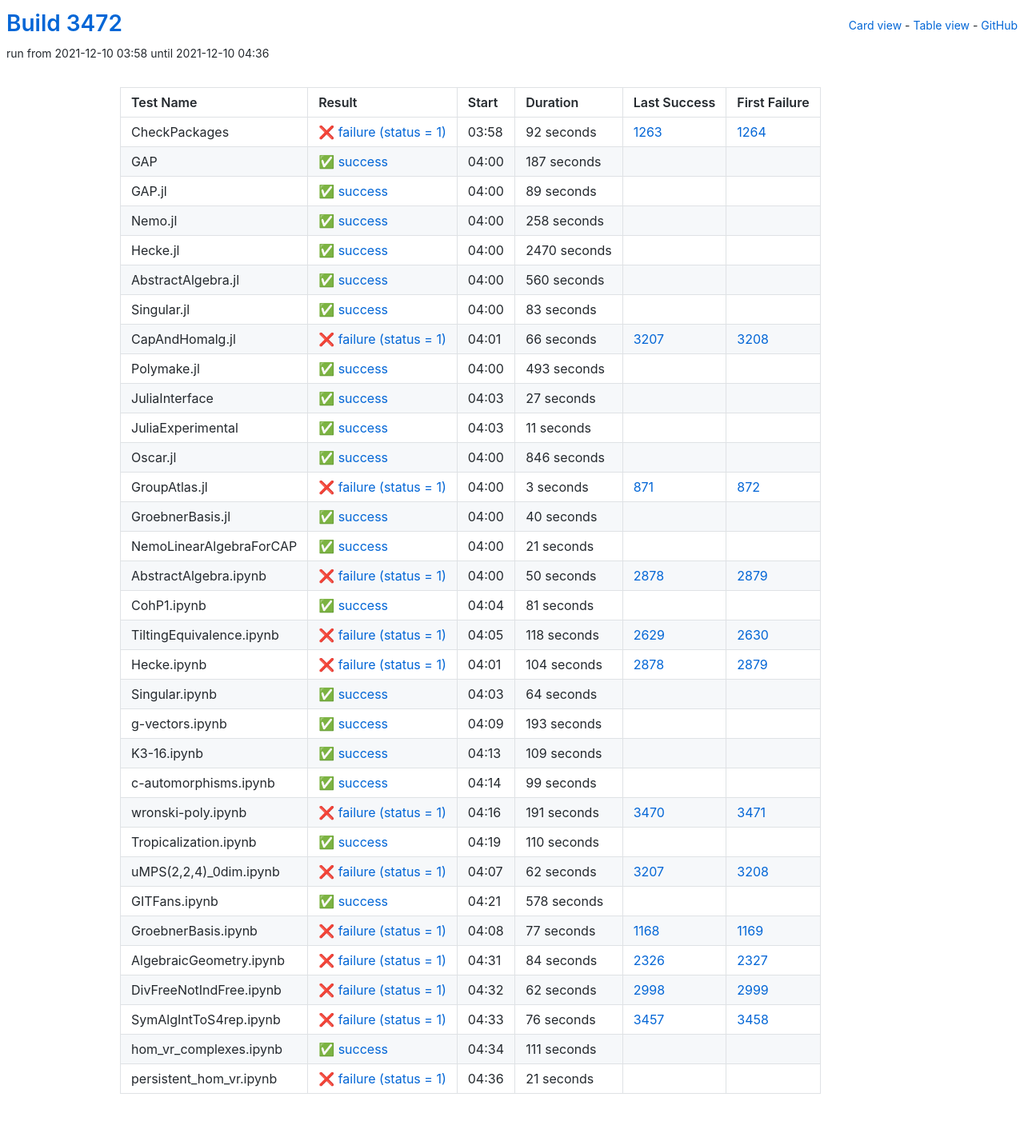
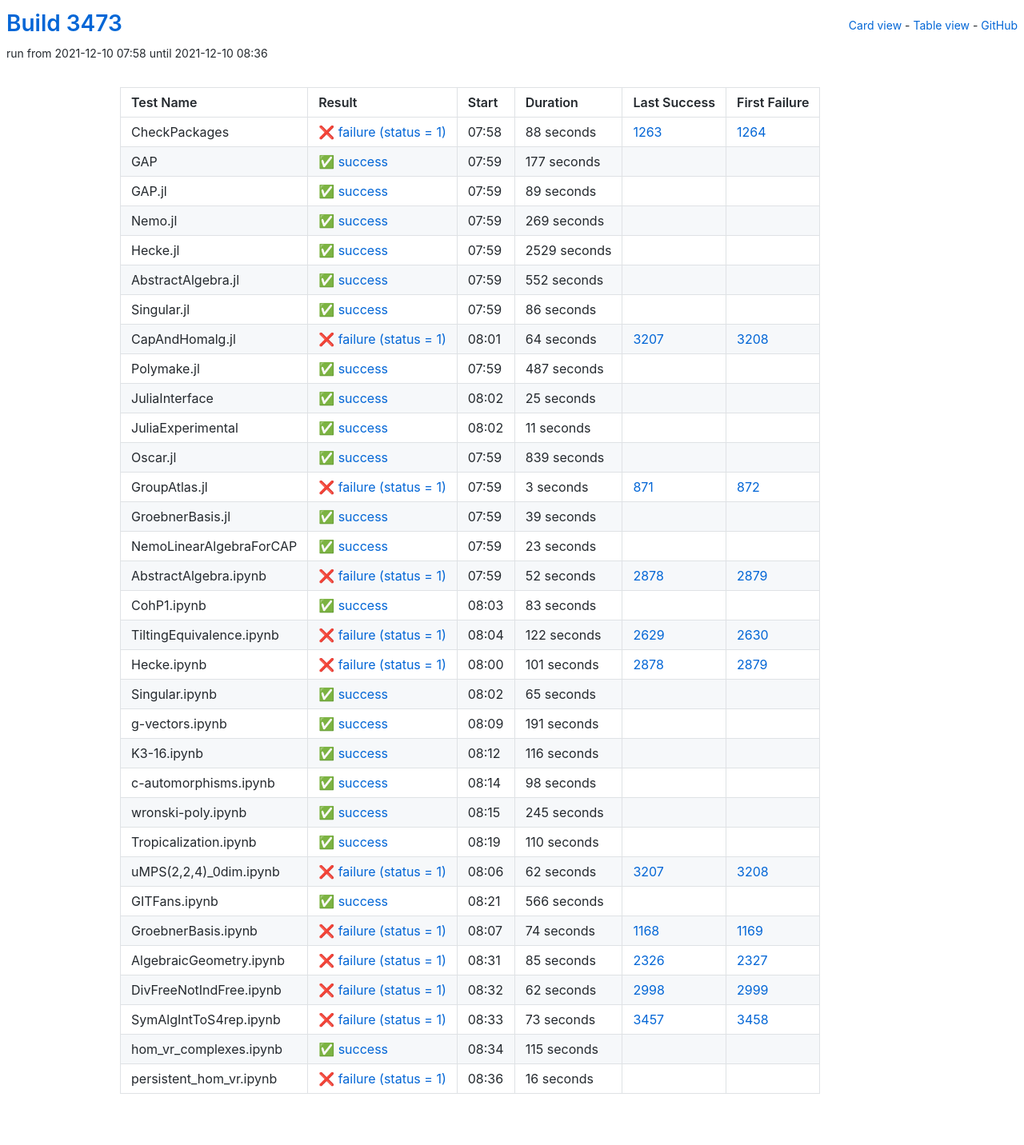
Before and after one commit to oscar-system/oscar-ci-status-stable, a Jekyll site: the page built from table.html, in a window 1280 px wide. Shown: the whole page at 80% size. Built offline with Jekyll 4.4.1, drawn with Linux system fonts in a browser that asks for light colours.

Commit message:
Build #3473

```diff
--- a/_data/ci.yml
+++ b/_data/ci.yml
@@ -1,6 +1,6 @@
 ---
-build: 3472
-build_url: https://oscarci.mathematik.uni-kl.de/job/oscar-stable/3472/
+build: 3473
+build_url: https://oscarci.mathematik.uni-kl.de/job/oscar-stable/3473/
 job: oscar-stable
 organization: oscar-system
 repo: oscar-ci-status-stable
@@ -8,32 +8,32 @@ repourl: https://github.com/oscar-system/oscar-ci-status-stable
 tests:
 - name: CheckPackages
   id: checkpackages
-  log: https://oscarci.mathematik.uni-kl.de/job/oscar-stable/3472/artifact/logs/build-3472/CheckPackages.log
-  start: 2021-12-10 03:58
+  log: https://oscarci.mathematik.uni-kl.de/job/oscar-stable/3473/artifact/logs/build-3473/CheckPackages.log
+  start: 2021-12-10 07:58
   success: false
   exitcode: 1
   status: failure
-  duration: 92
+  duration: 88
   last_success: 1263
   last_success_url: https://oscarci.mathematik.uni-kl.de/job/oscar-stable/1263/
   first_failure: 1264
   first_failure_url: https://oscarci.mathematik.uni-kl.de/job/oscar-stable/1264/
 - name: GAP
   id: gap
-  log: https://oscarci.mathematik.uni-kl.de/job/oscar-stable/3472/artifact/logs/build-3472/GAP.log
-  start: 2021-12-10 04:00
+  log: https://oscarci.mathematik.uni-kl.de/job/oscar-stable/3473/artifact/logs/build-3473/GAP.log
+  start: 2021-12-10 07:59
   success: true
   exitcode: 0
   status: success
-  duration: 187
+  duration: 177
   last_success: false
   last_success_url:
   first_failure: false
   first_failure_url:
 - name: GAP.jl
   id: gap-jl
-  log: https://oscarci.mathematik.uni-kl.de/job/oscar-stable/3472/artifact/logs/build-3472/GAP.jl.log
-  start: 2021-12-10 04:00
+  log: https://oscarci.mathematik.uni-kl.de/job/oscar-stable/3473/artifact/logs/build-3473/GAP.jl.log
+  start: 2021-12-10 07:59
   success: true
   exitcode: 0
   status: success
@@ -44,92 +44,92 @@ tests:
   first_failure_url:
 - name: Nemo.jl
   id: nemo-jl
-  log: https://oscarci.mathematik.uni-kl.de/job/oscar-stable/3472/artifact/logs/build-3472/Nemo.jl.log
-  start: 2021-12-10 04:00
+  log: https://oscarci.mathematik.uni-kl.de/job/oscar-stable/3473/artifact/logs/build-3473/Nemo.jl.log
+  start: 2021-12-10 07:59
   success: true
   exitcode: 0
   status: success
-  duration: 258
+  duration: 269
   last_success: false
   last_success_url:
   first_failure: false
   first_failure_url:
 - name: Hecke.jl
   id: hecke-jl
-  log: https://oscarci.mathematik.uni-kl.de/job/oscar-stable/3472/artifact/logs/build-3472/Hecke.jl.log
-  start: 2021-12-10 04:00
+  log: https://oscarci.mathematik.uni-kl.de/job/oscar-stable/3473/artifact/logs/build-3473/Hecke.jl.log
+  start: 2021-12-10 07:59
   success: true
   exitcode: 0
   status: success
-  duration: 2470
+  duration: 2529
   last_success: false
   last_success_url:
   first_failure: false
   first_failure_url:
 - name: AbstractAlgebra.jl
   id: abstractalgebra-jl
-  log: https://oscarci.mathematik.uni-kl.de/job/oscar-stable/3472/artifact/logs/build-3472/AbstractAlgebra.jl.log
-  start: 2021-12-10 04:00
+  log: https://oscarci.mathematik.uni-kl.de/job/oscar-stable/3473/artifact/logs/build-3473/AbstractAlgebra.jl.log
+  start: 2021-12-10 07:59
   success: true
   exitcode: 0
   status: success
-  duration: 560
+  duration: 552
   last_success: false
   last_success_url:
   first_failure: false
   first_failure_url:
 - name: Singular.jl
   id: singular-jl
-  log: https://oscarci.mathematik.uni-kl.de/job/oscar-stable/3472/artifact/logs/build-3472/Singular.jl.log
-  start: 2021-12-10 04:00
+  log: https://oscarci.mathematik.uni-kl.de/job/oscar-stable/3473/artifact/logs/build-3473/Singular.jl.log
+  start: 2021-12-10 07:59
   success: true
   exitcode: 0
   status: success
-  duration: 83
+  duration: 86
   last_success: false
   last_success_url:
   first_failure: false
   first_failure_url:
 - name: CapAndHomalg.jl
   id: capandhomalg-jl
-  log: https://oscarci.mathematik.uni-kl.de/job/oscar-stable/3472/artifact/logs/build-3472/CapAndHomalg.jl.log
-  start: 2021-12-10 04:01
+  log: https://oscarci.mathematik.uni-kl.de/job/oscar-stable/3473/artifact/logs/build-3473/CapAndHomalg.jl.log
+  start: 2021-12-10 08:01
   success: false
   exitcode: 1
   status: failure
-  duration: 66
+  duration: 64
   last_success: 3207
   last_success_url: https://oscarci.mathematik.uni-kl.de/job/oscar-stable/3207/
   first_failure: 3208
   first_failure_url: https://oscarci.mathematik.uni-kl.de/job/oscar-stable/3208/
 - name: Polymake.jl
   id: polymake-jl
-  log: https://oscarci.mathematik.uni-kl.de/job/oscar-stable/3472/artifact/logs/build-3472/Polymake.jl.log
-  start: 2021-12-10 04:00
+  log: https://oscarci.mathematik.uni-kl.de/job/oscar-stable/3473/artifact/logs/build-3473/Polymake.jl.log
+  start: 2021-12-10 07:59
   success: true
   exitcode: 0
   status: success
-  duration: 493
+  duration: 487
   last_success: false
   last_success_url:
   first_failure: false
   first_failure_url:
 - name: JuliaInterface
   id: juliainterface
-  log: https://oscarci.mathematik.uni-kl.de/job/oscar-stable/3472/artifact/logs/build-3472/JuliaInterface.log
-  start: 2021-12-10 04:03
+  log: https://oscarci.mathematik.uni-kl.de/job/oscar-stable/3473/artifact/logs/build-3473/JuliaInterface.log
+  start: 2021-12-10 08:02
   success: true
   exitcode: 0
   status: success
-  duration: 27
+  duration: 25
   last_success: false
   last_success_url:
   first_failure: false
   first_failure_url:
 - name: JuliaExperimental
   id: juliaexperimental
-  log: https://oscarci.mathematik.uni-kl.de/job/oscar-stable/3472/artifact/logs/build-3472/JuliaExperimental.log
-  start: 2021-12-10 04:03
+  log: https://oscarci.mathematik.uni-kl.de/job/oscar-stable/3473/artifact/logs/build-3473/JuliaExperimental.log
+  start: 2021-12-10 08:02
   success: true
   exitcode: 0
   status: success
@@ -140,20 +140,20 @@ tests:
   first_failure_url:
 - name: Oscar.jl
   id: oscar-jl
-  log: https://oscarci.mathematik.uni-kl.de/job/oscar-stable/3472/artifact/logs/build-3472/Oscar.jl.log
-  start: 2021-12-10 04:00
+  log: https://oscarci.mathematik.uni-kl.de/job/oscar-stable/3473/artifact/logs/build-3473/Oscar.jl.log
+  start: 2021-12-10 07:59
   success: true
   exitcode: 0
   status: success
-  duration: 846
+  duration: 839
   last_success: false
   last_success_url:
   first_failure: false
   first_failure_url:
 - name: GroupAtlas.jl
   id: groupatlas-jl
-  log: https://oscarci.mathematik.uni-kl.de/job/oscar-stable/3472/artifact/logs/build-3472/GroupAtlas.jl.log
-  start: 2021-12-10 04:00
+  log: https://oscarci.mathematik.uni-kl.de/job/oscar-stable/3473/artifact/logs/build-3473/GroupAtlas.jl.log
+  start: 2021-12-10 07:59
   success: false
   exitcode: 1
   status: failure
@@ -164,140 +164,140 @@ tests:
   first_failure_url: https://oscarci.mathematik.uni-kl.de/job/oscar-stable/872/
 - name: GroebnerBasis.jl
   id: groebnerbasis-jl
-  log: https://oscarci.mathematik.uni-kl.de/job/oscar-stable/3472/artifact/logs/build-3472/GroebnerBasis.jl.log
-  start: 2021-12-10 04:00
+  log: https://oscarci.mathematik.uni-kl.de/job/oscar-stable/3473/artifact/logs/build-3473/GroebnerBasis.jl.log
+  start: 2021-12-10 07:59
   success: true
   exitcode: 0
   status: success
-  duration: 40
+  duration: 39
   last_success: false
   last_success_url:
   first_failure: false
   first_failure_url:
 - name: NemoLinearAlgebraForCAP
   id: nemolinearalgebraforcap
-  log: https://oscarci.mathematik.uni-kl.de/job/oscar-stable/3472/artifact/logs/build-3472/NemoLinearAlgebraForCAP.log
-  start: 2021-12-10 04:00
+  log: https://oscarci.mathematik.uni-kl.de/job/oscar-stable/3473/artifact/logs/build-3473/NemoLinearAlgebraForCAP.log
+  start: 2021-12-10 07:59
   success: true
   exitcode: 0
   status: success
-  duration: 21
+  duration: 23
   last_success: false
   last_success_url:
   first_failure: false
   first_failure_url:
 - name: AbstractAlgebra.ipynb
   id: abstractalgebra-ipynb
-  log: https://oscarci.mathematik.uni-kl.de/job/oscar-stable/3472/artifact/logs/build-3472/AbstractAlgebra.ipynb.log
-  start: 2021-12-10 04:00
+  log: https://oscarci.mathematik.uni-kl.de/job/oscar-stable/3473/artifact/logs/build-3473/AbstractAlgebra.ipynb.log
+  start: 2021-12-10 07:59
   success: false
   exitcode: 1
   status: failure
-  duration: 50
+  duration: 52
   last_success: 2878
   last_success_url: https://oscarci.mathematik.uni-kl.de/job/oscar-stable/2878/
   first_failure: 2879
   first_failure_url: https://oscarci.mathematik.uni-kl.de/job/oscar-stable/2879/
 - name: CohP1.ipynb
   id: cohp1-ipynb
-  log: https://oscarci.mathematik.uni-kl.de/job/oscar-stable/3472/artifact/logs/build-3472/CohP1.ipynb.log
-  start: 2021-12-10 04:04
+  log: https://oscarci.mathematik.uni-kl.de/job/oscar-stable/3473/artifact/logs/build-3473/CohP1.ipynb.log
+  start: 2021-12-10 08:03
   success: true
   exitcode: 0
   status: success
-  duration: 81
+  duration: 83
   last_success: false
   last_success_url:
   first_failure: false
   first_failure_url:
 - name: TiltingEquivalence.ipynb
   id: tiltingequivalence-ipynb
-  log: https://oscarci.mathematik.uni-kl.de/job/oscar-stable/3472/artifact/logs/build-3472/TiltingEquivalence.ipynb.log
-  start: 2021-12-10 04:05
+  log: https://oscarci.mathematik.uni-kl.de/job/oscar-stable/3473/artifact/logs/build-3473/TiltingEquivalence.ipynb.log
+  start: 2021-12-10 08:04
   success: false
   exitcode: 1
   status: failure
-  duration: 118
+  duration: 122
   last_success: 2629
   last_success_url: https://oscarci.mathematik.uni-kl.de/job/oscar-stable/2629/
   first_failure: 2630
   first_failure_url: https://oscarci.mathematik.uni-kl.de/job/oscar-stable/2630/
 - name: Hecke.ipynb
   id: hecke-ipynb
-  log: https://oscarci.mathematik.uni-kl.de/job/oscar-stable/3472/artifact/logs/build-3472/Hecke.ipynb.log
-  start: 2021-12-10 04:01
+  log: https://oscarci.mathematik.uni-kl.de/job/oscar-stable/3473/artifact/logs/build-3473/Hecke.ipynb.log
+  start: 2021-12-10 08:00
   success: false
   exitcode: 1
   status: failure
-  duration: 104
+  duration: 101
   last_success: 2878
   last_success_url: https://oscarci.mathematik.uni-kl.de/job/oscar-stable/2878/
   first_failure: 2879
   first_failure_url: https://oscarci.mathematik.uni-kl.de/job/oscar-stable/2879/
 - name: Singular.ipynb
   id: singular-ipynb
-  log: https://oscarci.mathematik.uni-kl.de/job/oscar-stable/3472/artifact/logs/build-3472/Singular.ipynb.log
-  start: 2021-12-10 04:03
+  log: https://oscarci.mathematik.uni-kl.de/job/oscar-stable/3473/artifact/logs/build-3473/Singular.ipynb.log
+  start: 2021-12-10 08:02
   success: true
   exitcode: 0
   status: success
-  duration: 64
+  duration: 65
   last_success: false
   last_success_url:
   first_failure: false
   first_failure_url:
 - name: g-vectors.ipynb
   id: g-vectors-ipynb
-  log: https://oscarci.mathematik.uni-kl.de/job/oscar-stable/3472/artifact/logs/build-3472/g-vectors.ipynb.log
-  start: 2021-12-10 04:09
+  log: https://oscarci.mathematik.uni-kl.de/job/oscar-stable/3473/artifact/logs/build-3473/g-vectors.ipynb.log
+  start: 2021-12-10 08:09
   success: true
   exitcode: 0
   status: success
-  duration: 193
+  duration: 191
   last_success: false
   last_success_url:
   first_failure: false
   first_failure_url:
 - name: K3-16.ipynb
   id: k3-16-ipynb
-  log: https://oscarci.mathematik.uni-kl.de/job/oscar-stable/3472/artifact/logs/build-3472/K3-16.ipynb.log
-  start: 2021-12-10 04:13
+  log: https://oscarci.mathematik.uni-kl.de/job/oscar-stable/3473/artifact/logs/build-3473/K3-16.ipynb.log
+  start: 2021-12-10 08:12
   success: true
   exitcode: 0
   status: success
-  duration: 109
+  duration: 116
   last_success: false
   last_success_url:
   first_failure: false
   first_failure_url:
 - name: c-automorphisms.ipynb
   id: c-automorphisms-ipynb
-  log: https://oscarci.mathematik.uni-kl.de/job/oscar-stable/3472/artifact/logs/build-3472/c-automorphisms.ipynb.log
-  start: 2021-12-10 04:14
+  log: https://oscarci.mathematik.uni-kl.de/job/oscar-stable/3473/artifact/logs/build-3473/c-automorphisms.ipynb.log
+  start: 2021-12-10 08:14
   success: true
   exitcode: 0
   status: success
-  duration: 99
+  duration: 98
   last_success: false
   last_success_url:
   first_failure: false
   first_failure_url:
 - name: wronski-poly.ipynb
   id: wronski-poly-ipynb
-  log: https://oscarci.mathematik.uni-kl.de/job/oscar-stable/3472/artifact/logs/build-3472/wronski-poly.ipynb.log
-  start: 2021-12-10 04:16
-  success: false
-  exitcode: 1
-  status: failure
-  duration: 191
-  last_success: 3470
-  last_success_url: https://oscarci.mathematik.uni-kl.de/job/oscar-stable/3470/
-  first_failure: 3471
-  first_failure_url: https://oscarci.mathematik.uni-kl.de/job/oscar-stable/3471/
+  log: https://oscarci.mathematik.uni-kl.de/job/oscar-stable/3473/artifact/logs/build-3473/wronski-poly.ipynb.log
+  start: 2021-12-10 08:15
+  success: true
+  exitcode: 0
+  status: success
+  duration: 245
+  last_success: false
+  last_success_url:
+  first_failure: false
+  first_failure_url:
 - name: Tropicalization.ipynb
   id: tropicalization-ipynb
-  log: https://oscarci.mathematik.uni-kl.de/job/oscar-stable/3472/artifact/logs/build-3472/Tropicalization.ipynb.log
-  start: 2021-12-10 04:19
+  log: https://oscarci.mathematik.uni-kl.de/job/oscar-stable/3473/artifact/logs/build-3473/Tropicalization.ipynb.log
+  start: 2021-12-10 08:19
   success: true
   exitcode: 0
   status: success
@@ -308,8 +308,8 @@ tests:
   first_failure_url:
 - name: uMPS(2,2,4)_0dim.ipynb
   id: umps-2-2-4-0dim-ipynb
-  log: https://oscarci.mathematik.uni-kl.de/job/oscar-stable/3472/artifact/logs/build-3472/uMPS-2-2-4-_0dim.ipynb.log
-  start: 2021-12-10 04:07
+  log: https://oscarci.mathematik.uni-kl.de/job/oscar-stable/3473/artifact/logs/build-3473/uMPS-2-2-4-_0dim.ipynb.log
+  start: 2021-12-10 08:06
   success: false
   exitcode: 1
   status: failure
@@ -320,44 +320,44 @@ tests:
   first_failure_url: https://oscarci.mathematik.uni-kl.de/job/oscar-stable/3208/
 - name: GITFans.ipynb
   id: gitfans-ipynb
-  log: https://oscarci.mathematik.uni-kl.de/job/oscar-stable/3472/artifact/logs/build-3472/GITFans.ipynb.log
-  start: 2021-12-10 04:21
+  log: https://oscarci.mathematik.uni-kl.de/job/oscar-stable/3473/artifact/logs/build-3473/GITFans.ipynb.log
+  start: 2021-12-10 08:21
   success: true
   exitcode: 0
   status: success
-  duration: 578
+  duration: 566
   last_success: false
   last_success_url:
   first_failure: false
   first_failure_url:
 - name: GroebnerBasis.ipynb
   id: groebnerbasis-ipynb
-  log: https://oscarci.mathematik.uni-kl.de/job/oscar-stable/3472/artifact/logs/build-3472/GroebnerBasis.ipynb.log
-  start: 2021-12-10 04:08
+  log: https://oscarci.mathematik.uni-kl.de/job/oscar-stable/3473/artifact/logs/build-3473/GroebnerBasis.ipynb.log
+  start: 2021-12-10 08:07
   success: false
   exitcode: 1
   status: failure
-  duration: 77
+  duration: 74
   last_success: 1168
   last_success_url: https://oscarci.mathematik.uni-kl.de/job/oscar-stable/1168/
   first_failure: 1169
   first_failure_url: https://oscarci.mathematik.uni-kl.de/job/oscar-stable/1169/
 - name: AlgebraicGeometry.ipynb
   id: algebraicgeometry-ipynb
-  log: https://oscarci.mathematik.uni-kl.de/job/oscar-stable/3472/artifact/logs/build-3472/AlgebraicGeometry.ipynb.log
-  start: 2021-12-10 04:31
+  log: https://oscarci.mathematik.uni-kl.de/job/oscar-stable/3473/artifact/logs/build-3473/AlgebraicGeometry.ipynb.log
+  start: 2021-12-10 08:31
   success: false
   exitcode: 1
   status: failure
-  duration: 84
+  duration: 85
   last_success: 2326
   last_success_url: https://oscarci.mathematik.uni-kl.de/job/oscar-stable/2326/
   first_failure: 2327
   first_failure_url: https://oscarci.mathematik.uni-kl.de/job/oscar-stable/2327/
 - name: DivFreeNotIndFree.ipynb
   id: divfreenotindfree-ipynb
-  log: https://oscarci.mathematik.uni-kl.de/job/oscar-stable/3472/artifact/logs/build-3472/DivFreeNotIndFree.ipynb.log
-  start: 2021-12-10 04:32
+  log: https://oscarci.mathematik.uni-kl.de/job/oscar-stable/3473/artifact/logs/build-3473/DivFreeNotIndFree.ipynb.log
+  start: 2021-12-10 08:32
   success: false
   exitcode: 1
   status: failure
@@ -368,36 +368,36 @@ tests:
   first_failure_url: https://oscarci.mathematik.uni-kl.de/job/oscar-stable/2999/
 - name: SymAlgIntToS4rep.ipynb
   id: symalginttos4rep-ipynb
-  log: https://oscarci.mathematik.uni-kl.de/job/oscar-stable/3472/artifact/logs/build-3472/SymAlgIntToS4rep.ipynb.log
-  start: 2021-12-10 04:33
+  log: https://oscarci.mathematik.uni-kl.de/job/oscar-stable/3473/artifact/logs/build-3473/SymAlgIntToS4rep.ipynb.log
+  start: 2021-12-10 08:33
   success: false
   exitcode: 1
   status: failure
-  duration: 76
+  duration: 73
   last_success: 3457
   last_success_url: https://oscarci.mathematik.uni-kl.de/job/oscar-stable/3457/
   first_failure: 3458
   first_failure_url: https://oscarci.mathematik.uni-kl.de/job/oscar-stable/3458/
 - name: hom_vr_complexes.ipynb
   id: hom-vr-complexes-ipynb
-  log: https://oscarci.mathematik.uni-kl.de/job/oscar-stable/3472/artifact/logs/build-3472/hom_vr_complexes.ipynb.log
-  start: 2021-12-10 04:34
+  log: https://oscarci.mathematik.uni-kl.de/job/oscar-stable/3473/artifact/logs/build-3473/hom_vr_complexes.ipynb.log
+  start: 2021-12-10 08:34
   success: true
   exitcode: 0
   status: success
-  duration: 111
+  duration: 115
   last_success: false
   last_success_url:
   first_failure: false
   first_failure_url:
 - name: persistent_hom_vr.ipynb
   id: persistent-hom-vr-ipynb
-  log: https://oscarci.mathematik.uni-kl.de/job/oscar-stable/3472/artifact/logs/build-3472/persistent_hom_vr.ipynb.log
-  start: 2021-12-10 04:36
+  log: https://oscarci.mathematik.uni-kl.de/job/oscar-stable/3473/artifact/logs/build-3473/persistent_hom_vr.ipynb.log
+  start: 2021-12-10 08:36
   success: false
   exitcode: 1
   status: failure
-  duration: 21
+  duration: 16
   last_success: false
   last_success_url:
   first_failure: false
```
Also changed, not shown: README.md.
